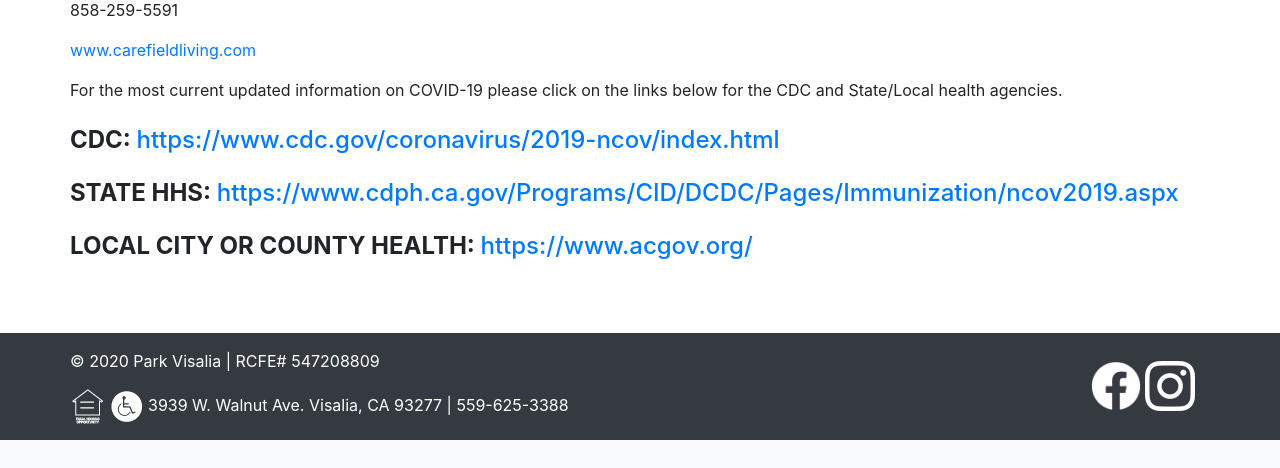
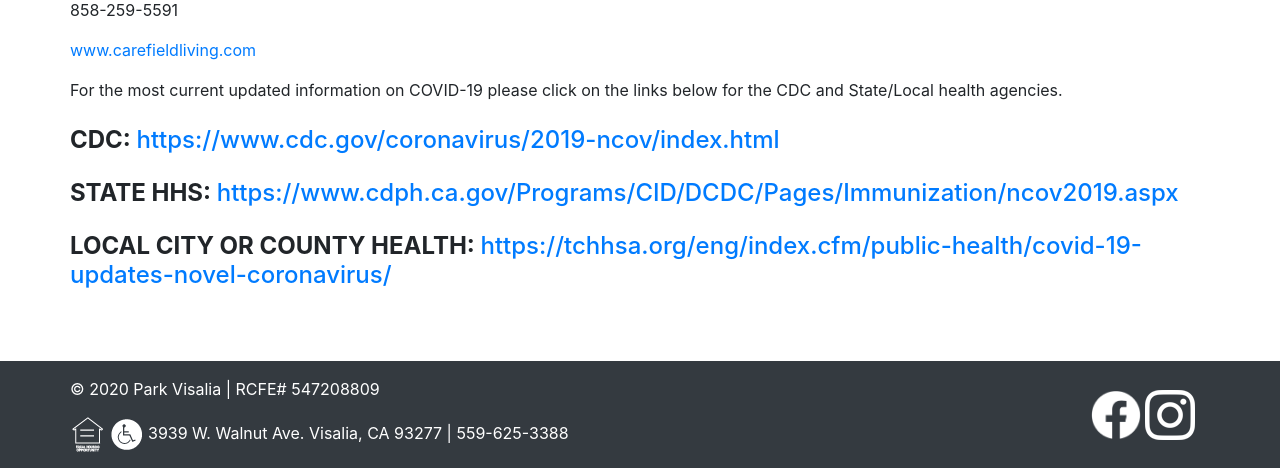
Before and after one commit to BrentWallace/park-visalia, a Node server app: page /covid-19 in a window 1280 px wide. Shown: the part 1575-2043 px from the top of the page. Before the commit the page ends 2015 px from the top, so only its background shows below. Run offline with Node 20, Linux system fonts and the light colour scheme.

Commit message:
Updated link to tulare county health on covid page

```diff
--- a/templates/views/covid.hbs
+++ b/templates/views/covid.hbs
@@ -81,7 +81,7 @@
             href="https://www.cdph.ca.gov/Programs/CID/DCDC/Pages/Immunization/ncov2019.aspx"
             target="_blank">https://www.cdph.ca.gov/Programs/CID/DCDC/Pages/Immunization/ncov2019.aspx</a></p>
         <p class="h4 my-4"><span class="font-weight-bold text-uppercase">Local City or County Health: </span><a
-            href="https://www.acgov.org/" target="_blank">https://www.acgov.org/</a></p>
+            href="https://tchhsa.org/eng/index.cfm/public-health/covid-19-updates-novel-coronavirus/" target="_blank">https://tchhsa.org/eng/index.cfm/public-health/covid-19-updates-novel-coronavirus/</a></p>
       </div>
     </div>
   </div>
```
